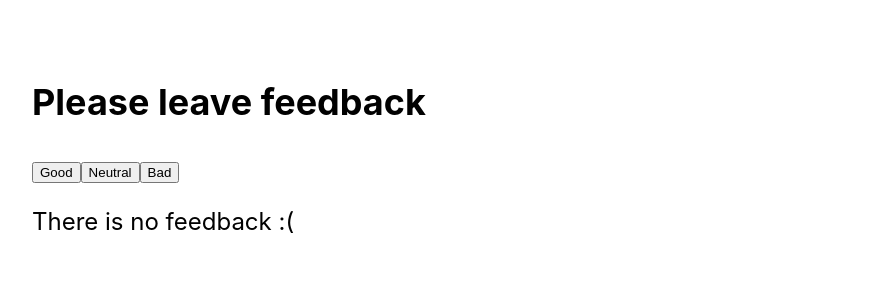
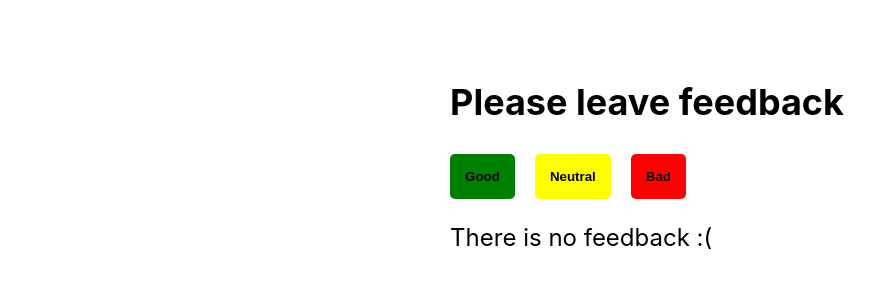
Before and after one commit to Qweeqer/-goit-react-hw-02-feedback, a React (Create React App) app: page / in a window 1280 px wide. Shown: the top 300 px of the page, without its empty margins (18-893 px from the left). Built offline with nearby package versions, Linux system fonts and the light colour scheme.

Commit message:
Update FeedbackOptions.module.css

```diff
--- a/src/components/FeedbackOptions/FeedbackOptions.module.css
+++ b/src/components/FeedbackOptions/FeedbackOptions.module.css
@@ -0,0 +1,42 @@
+div{
+    gap: 10px;
+    align-items: center;
+}
+.feedbackBtn{
+    display: flex;
+    flex-direction: row;
+    gap: 20px;
+    background-color: aqua;
+    list-style: none;
+}
+
+button {
+
+    font-weight: 600;
+    margin-right: 20px;
+    border: none;
+    padding: 15px;
+    border-radius: 5px;
+    transition: transform 100ms linear,
+    box-shadow 100ms linear;
+}
+
+button:nth-child(1) {
+    background-color: green;
+}
+
+button:nth-child(2) {
+    background-color: yellow;
+}
+
+button:nth-child(3) {
+    background-color: red;
+}
+
+button:hover {
+    transform: scale(1.1);
+    box-shadow: 0 1px 4px rgba(0, 0, 0, .3),
+            -23px 0 20px -23px rgba(0, 0, 0, .6),
+            23px 0 20px -23px rgba(0, 0, 0, .6),
+            inset 0 0 40px rgba(0, 0, 0, .1);
+}
```
